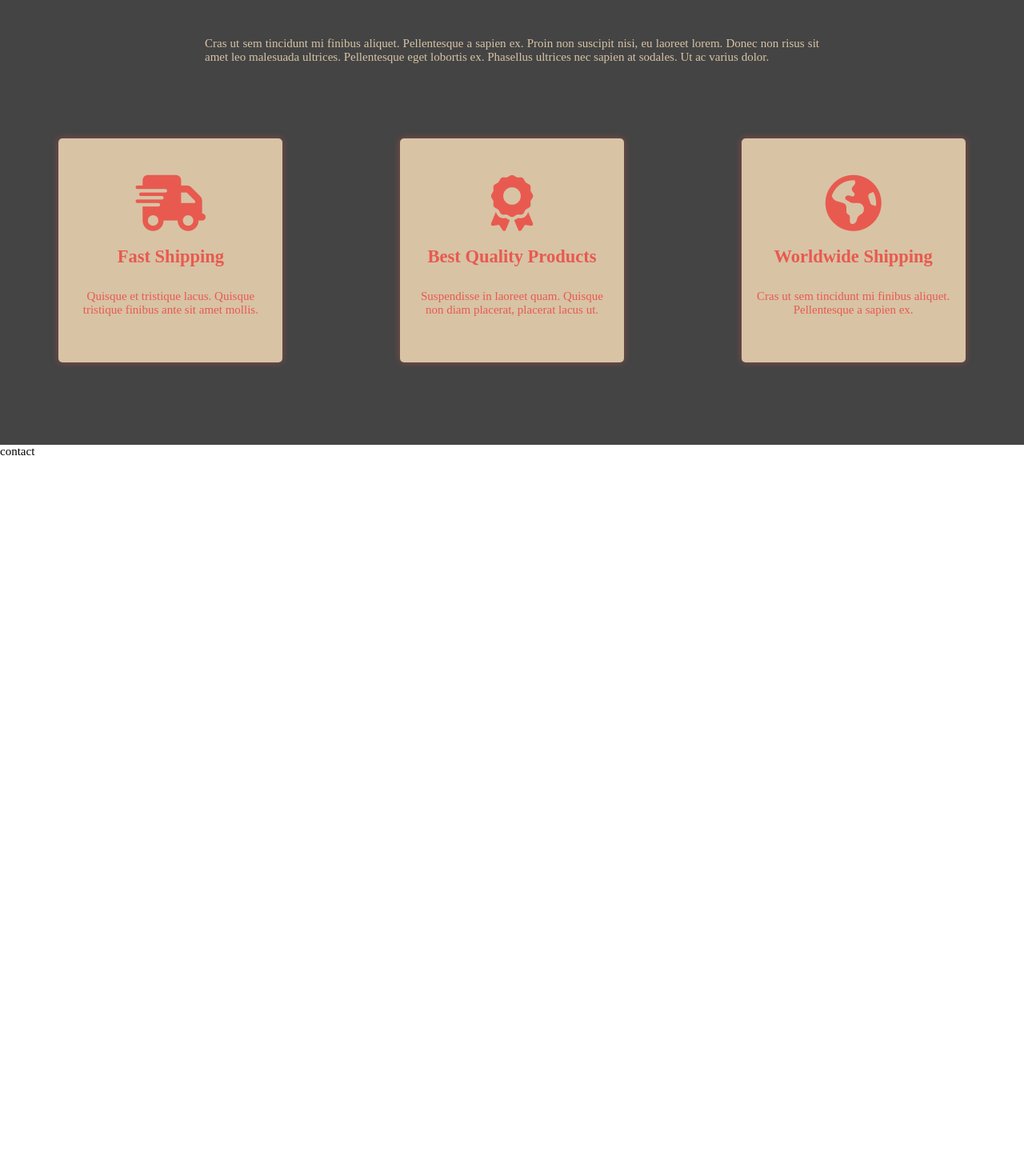
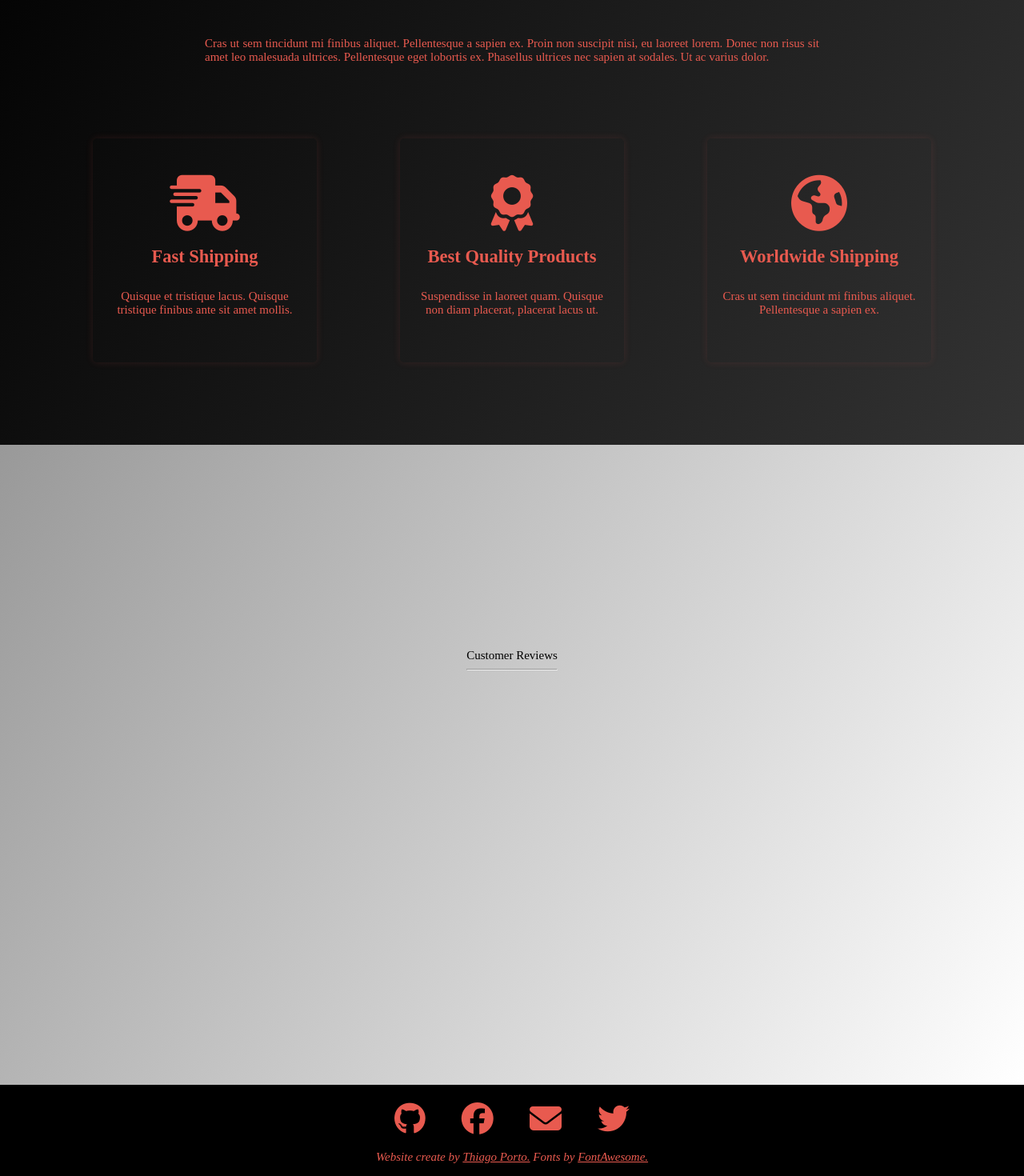
Before and after one commit to thiago-porto25/shop-app, a React (Create React App) app: page / in a window 1280 px wide. Shown: the part 1134-2604 px from the top of the page at 80% size. Before the commit the page ends 1707 px from the top, so only its background shows below. Built offline with nearby package versions, Linux system fonts and the light colour scheme.

Commit message:
style footer and second home section

```diff
--- a/src/components/Contact.js
+++ b/src/components/Contact.js
@@ -1,8 +1,41 @@
 import React from 'react'
 import styled from 'styled-components'
 
-const Container = styled.div``
+const Container = styled.div`
+  width: 30%;
+  min-width: 250px;
+  margin: auto;
+  display: flex;
+  justify-content: space-evenly;
+`
+
+const Anchor = styled.a`
+  margin-top: 20px;
+  color: #e85a4f;
+  text-decoration: none;
+  font-size: 40px;
+  transition: 200ms ease-in-out;
+
+  &:hover {
+    color: #d8c3a5;
+  }
+`
 
 export default function Contact(props) {
-  return <Container>contact</Container>
+  return (
+    <Container>
+      <Anchor href="https://github.com/thiago-porto25">
+        <i className="fab fa-github"></i>
+      </Anchor>
+      <Anchor href="https://github.com/thiago-porto25">
+        <i className="fab fa-facebook"></i>
+      </Anchor>
+      <Anchor href="mailto:thiago_porto25@hotmail.com">
+        <i className="fas fa-envelope"></i>
+      </Anchor>
+      <Anchor href="https://github.com/thiago-porto25">
+        <i className="fab fa-twitter"></i>
+      </Anchor>
+    </Container>
+  )
 }
--- a/src/components/Footer.js
+++ b/src/components/Footer.js
@@ -1,8 +1,41 @@
 import React from 'react'
 import styled from 'styled-components'
 
-const Container = styled.footer``
+const Container = styled.footer`
+  background-color: black;
+  width: 100%;
+  height: fit-content;
+  display: flex;
+  flex-direction: column;
+  align-items: center;
+  justify-content: space-evenly;
+`
+
+const Anchor = styled.a`
+  color: #e85a4f;
+  pointer-events: all;
+  transition: 200ms ease-in-out;
+
+  &:hover {
+    color: #d8c3a5;
+  }
+`
+
+const Text = styled.p`
+  font-style: italic;
+  pointer-events: none;
+  color: #e85a4f;
+`
 
 export default function Footer({ children }) {
-  return <Container>{children}</Container>
+  return (
+    <Container>
+      {children}
+      <Text>
+        Website create by{' '}
+        <Anchor href="https://github.com/thiago-porto25">Thiago Porto.</Anchor>{' '}
+        Fonts by <Anchor href="https://fontawesome.com/">FontAwesome.</Anchor>
+      </Text>
+    </Container>
+  )
 }
--- a/src/pages/Home.js
+++ b/src/pages/Home.js
@@ -45,12 +45,12 @@ const TextContainer = styled.div`
 `
 
 const SecondSection = styled(Section)`
-  background-color: #444444;
+  background: linear-gradient(120deg, #000000, #333333);
   display: flex;
   justify-content: space-evenly;
   align-items: center;
   flex-direction: column;
-  color: #d8c3a5;
+  color: #e85a4f;
   min-height: 100vh;
   height: fit-content;
 
@@ -67,26 +67,32 @@ const SecondSection = styled(Section)`
   }
 
   hr {
-    color: #e85a4f;
-    background-color: #e85a4f;
+    color: #d8c3a5;
+    background-color: #d8c3a5;
     width: 200px;
     height: 5px;
   }
 `
 
 const ProductsContainer = styled.div`
-  width: 100%;
+  width: 90%;
   display: grid;
   justify-items: center;
   grid-template-columns: repeat(auto-fit, minmax(100px, 1fr));
   padding-bottom: 50px;
+  height: fit-content;
+
+  @media (max-width: 1000px) {
+    grid-template-columns: 1fr;
+    grid-template-rows: 1fr 1fr 1fr;
+    gap: 20px;
+  }
 
   div {
     width: 250px;
     height: 250px;
-    background-color: #d8c3a5;
     color: #e85a4f;
-    box-shadow: 0px 0px 10px #e85a4f66;
+    box-shadow: 0px 0px 10px #e85a4f22;
     padding: 15px 15px 15px 15px;
     border-radius: 5px;
     display: flex;
@@ -112,6 +118,19 @@ const ProductsContainer = styled.div`
       width: auto;
     }
   }
+`
+
+const ThirdSection = styled(Section)`
+  background: linear-gradient(120deg, #999999, #ffffff);
+  display: flex;
+  justify-content: space-evenly;
+  align-items: center;
+  flex-direction: column;
+`
+
+const ReviewsContainer = styled.div`
+  display: flex;
+  width: 80%;
 `
 
 export default function Home({ cart }) {
@@ -172,6 +191,14 @@ export default function Home({ cart }) {
           </div>
         </ProductsContainer>
       </SecondSection>
+      <ThirdSection>
+        <header>
+          Customer Reviews
+          <br />
+          <hr />
+        </header>
+        <ReviewsContainer></ReviewsContainer>
+      </ThirdSection>
       <Footer>
         <Contact />
       </Footer>
```
